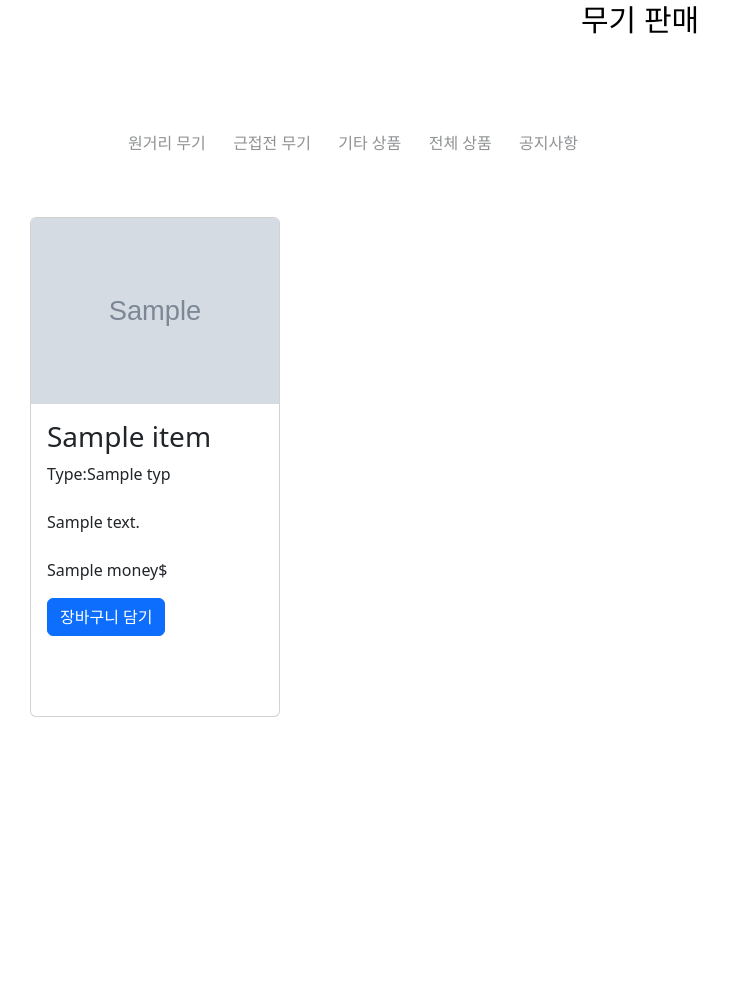
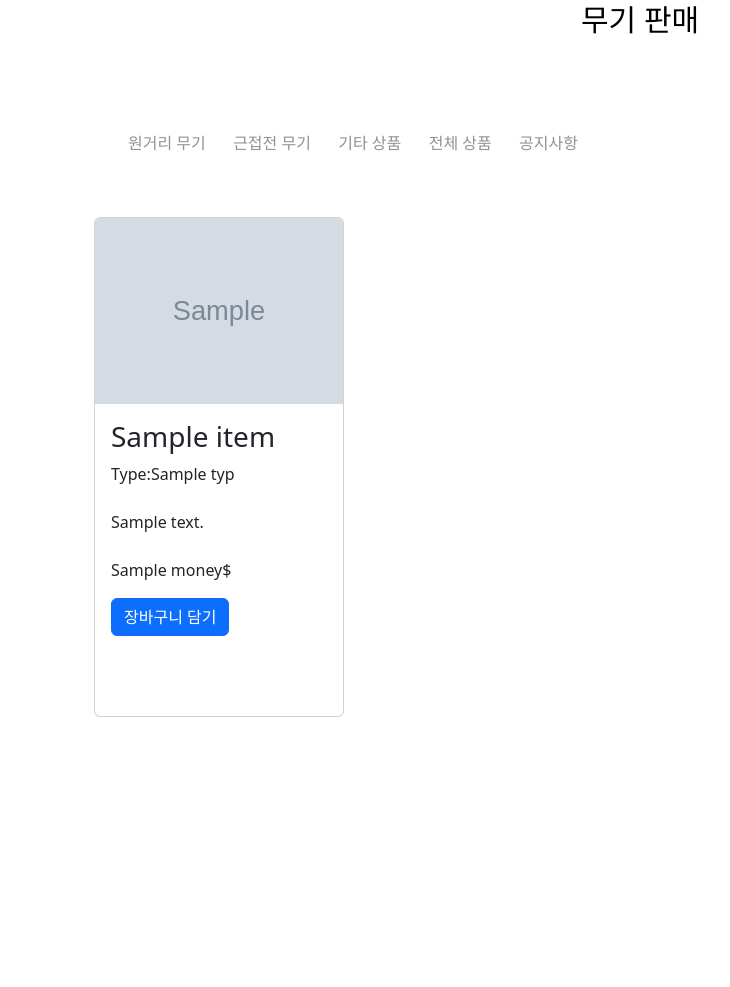
Before and after one commit to 231p0w0q132/smart_store, a Django app: template templates/ranged_weapon.html in a window 1280 px wide; the page is wider, and only the part inside the window is pictured. Shown: the part 193-1180 px from the top of that part, without its empty margins (0-730 px from the left). Run offline with Django 3.2, Linux system fonts and the light colour scheme; the template is opened without the code that fills it: most values are stand-ins (such as "Sample title", 1, 10 or a date in 2020); grey boxes marked "Sample" are stand-in pictures.

Commit message:
Update all_weapon.css

```diff
--- a/static/all_weapon.css
+++ b/static/all_weapon.css
@@ -3,7 +3,8 @@
   flex-wrap: wrap;
   width:100%;
   height:100%;
-
+  margin-left:5%;
+  margin-right:5%;
 }
 .card {
   margin:30px;
```
